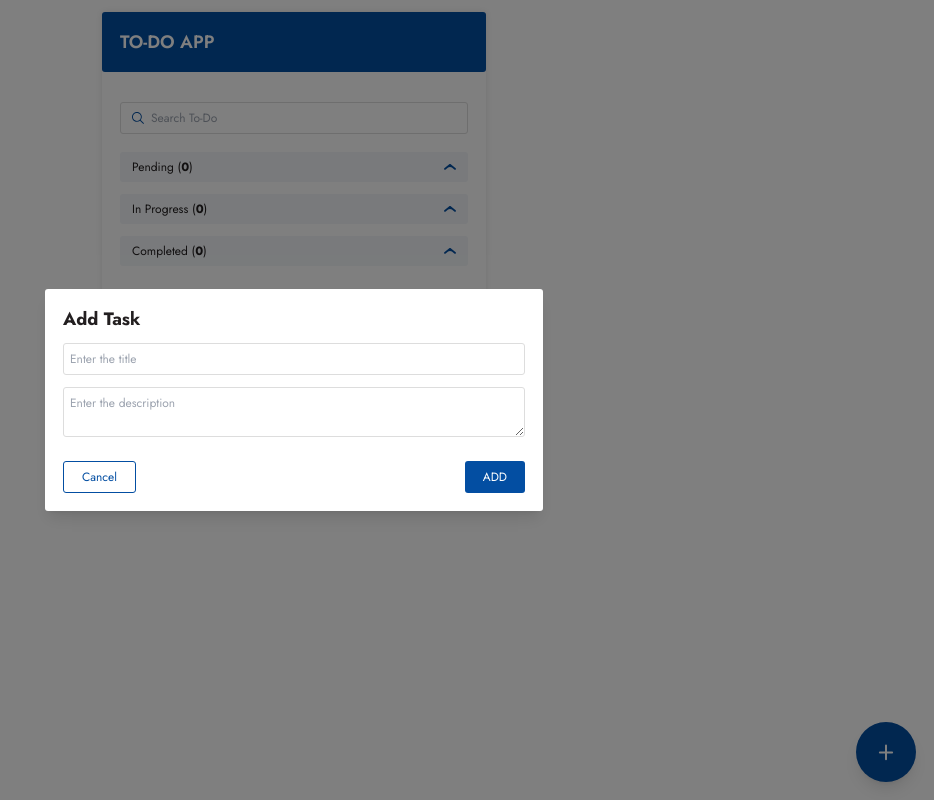
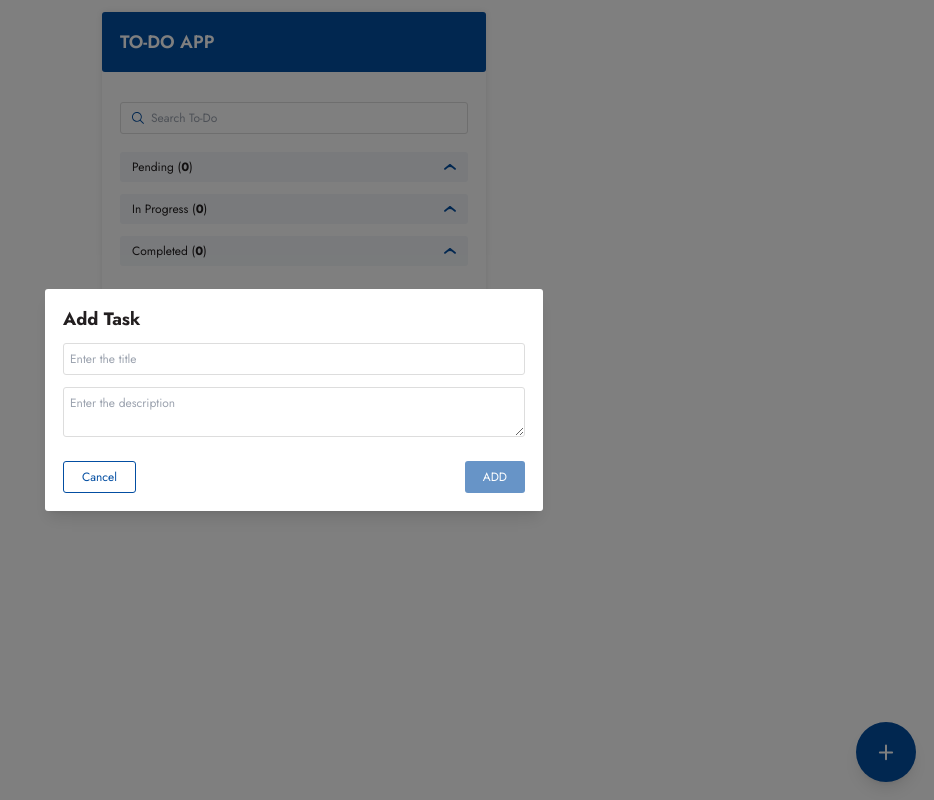
Before and after one commit to cybertron288/todo-app, a React (Vite) app: page / in a window 1280 px wide. Both pictures are taken after a click on the button 1232 px from the left and 752 px from the top of the page. Shown: the whole page, without its empty margins (346-1280 px from the left). Built offline with nearby package versions, Linux system fonts and the light colour scheme.

Commit message:
fix: form required field

```diff
--- a/src/components/TaskModal.tsx
+++ b/src/components/TaskModal.tsx
@@ -180,8 +180,9 @@ const TaskModal: React.FC<TaskModalProps> = ({}) => {
                     </button>
 
                     <button
-                      className="rounded bg-primary px-6 py-2 text-white"
+                      className="rounded bg-primary px-6 py-2 text-white disabled:bg-primary/60"
                       onClick={handleAddOrUpdateTask}
+                      disabled={!(title.trim().length > 0)}
                     >
                       {editTask ? "Update" : "ADD"}
                     </button>
```
